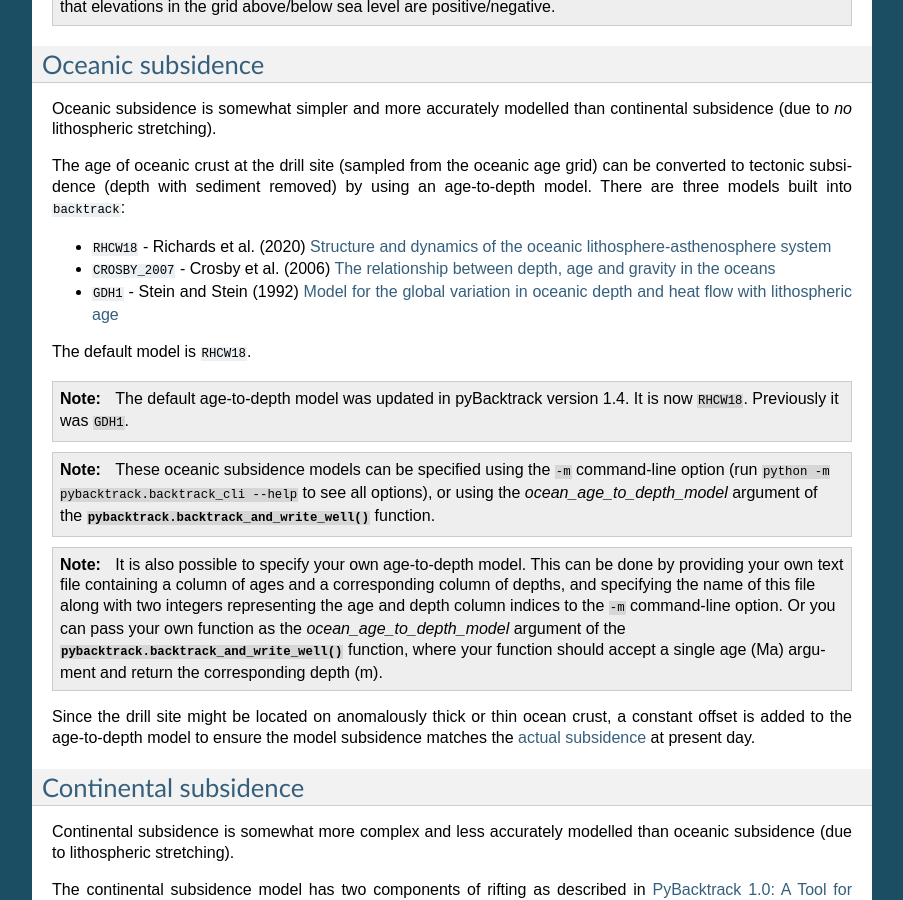
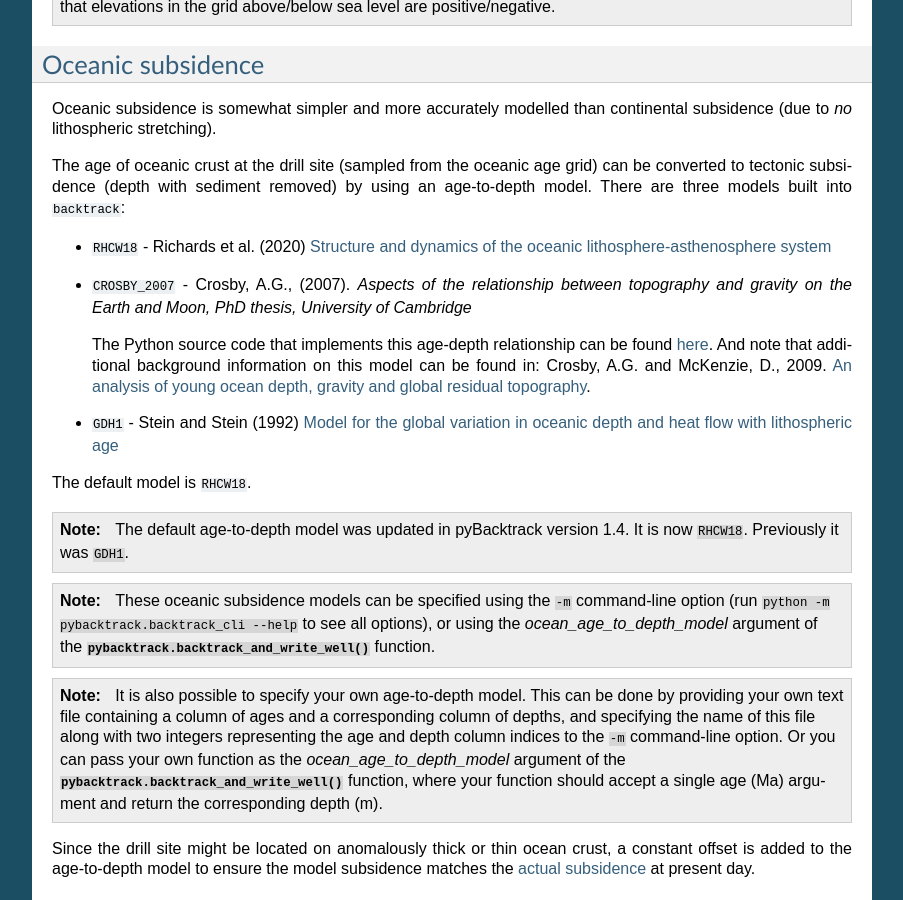
Before and after one commit to EarthByte/pyBacktrack, a Sphinx documentation site: the page built from docs/pybacktrack_backtrack.rst, in a window 1280 px wide and 900 px high, scrolled down 5252 px. Shown: the whole window, without its empty margins (198-1101 px from the left). Built offline with Sphinx 7.4.7, drawn with Linux system fonts in a browser that asks for light colours.

Commit message:
Note that CROSBY_2007 model comes from his PhD thesis (and reference internal source code implementation since thesis hard to obtain).

```diff
--- a/docs/pybacktrack_backtrack.rst
+++ b/docs/pybacktrack_backtrack.rst
@@ -267,7 +267,12 @@ by using an age-to-depth model. There are three models built into ``backtrack``:
 
 * ``RHCW18`` - Richards et al. (2020) `Structure and dynamics of the oceanic lithosphere-asthenosphere system <https://doi.org/10.1016/j.pepi.2020.106559>`_
 
-* ``CROSBY_2007`` - Crosby et al. (2006) `The relationship between depth, age and gravity in the oceans <https://doi.org/10.1111/j.1365-246X.2006.03015.x>`_
+* ``CROSBY_2007`` - Crosby, A.G., (2007). *Aspects of the relationship between topography and gravity on the Earth and Moon, PhD thesis, University of Cambridge*
+
+  The Python source code that implements this age-depth relationship can be found
+  `here <https://github.com/EarthByte/pyBacktrack/blob/43b19a73af606267c3fa0c0f8e415d098f0269f8/pybacktrack/age_to_depth.py#L195-L264>`_.
+  And note that additional background information on this model can be found in:
+  Crosby, A.G. and McKenzie, D., 2009. `An analysis of young ocean depth, gravity and global residual topography <https://doi.org/10.1111/j.1365-246X.2009.04224.x>`_.
 
 * ``GDH1`` - Stein and Stein (1992) `Model for the global variation in oceanic depth and heat flow with lithospheric age <https://doi.org/10.1038/359123a0>`_
 
--- a/docs/pybacktrack_overview.rst
+++ b/docs/pybacktrack_overview.rst
@@ -118,7 +118,7 @@ There are three built-in age-to-depth ocean models:
 
 * ``RHCW18`` - Richards et al. (2020) `Structure and dynamics of the oceanic lithosphere-asthenosphere system <https://doi.org/10.1016/j.pepi.2020.106559>`_
 
-* ``CROSBY_2007`` - Crosby et al. (2006) `The relationship between depth, age and gravity in the oceans <https://doi.org/10.1111/j.1365-246X.2006.03015.x>`_
+* ``CROSBY_2007`` - Crosby, A.G., (2007) Aspects of the relationship between topography and gravity on the Earth and Moon, PhD thesis
 
 * ``GDH1`` - Stein and Stein (1992) `Model for the global variation in oceanic depth and heat flow with lithospheric age <https://doi.org/10.1038/359123a0>`_
 
--- a/docs/pybacktrack_reference.rst
+++ b/docs/pybacktrack_reference.rst
@@ -156,7 +156,7 @@ Constants
     Richards et al. (2020) ``Structure and dynamics of the oceanic lithosphere-asthenosphere system``.
 
 ``pybacktrack.AGE_TO_DEPTH_MODEL_CROSBY_2007``
-    Crosby et al. (2006) ``The relationship between depth, age and gravity in the oceans``.
+    Crosby, A.G., (2007) ``Aspects of the relationship between topography and gravity on the Earth and Moon, PhD thesis``.
 
 ``pybacktrack.AGE_TO_DEPTH_MODEL_GDH1``
     Stein and Stein (1992) ``Model for the global variation in oceanic depth and heat flow with lithospheric age``.
```
Also changed, not shown: 1 other file.
